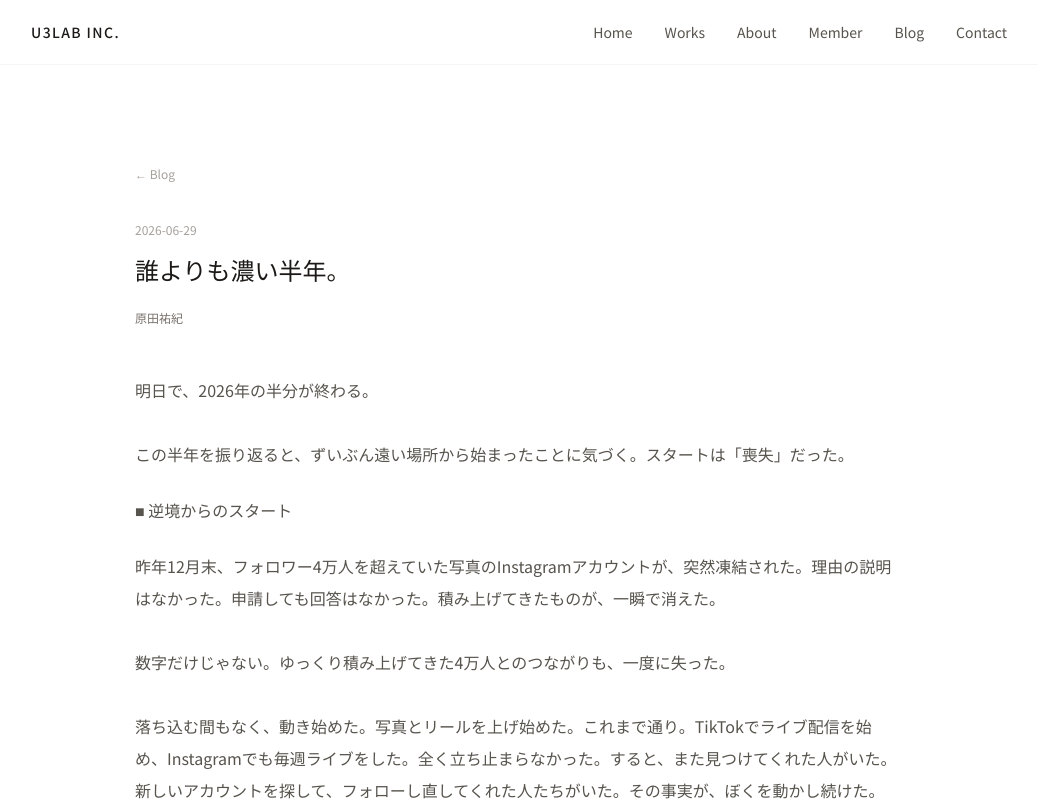
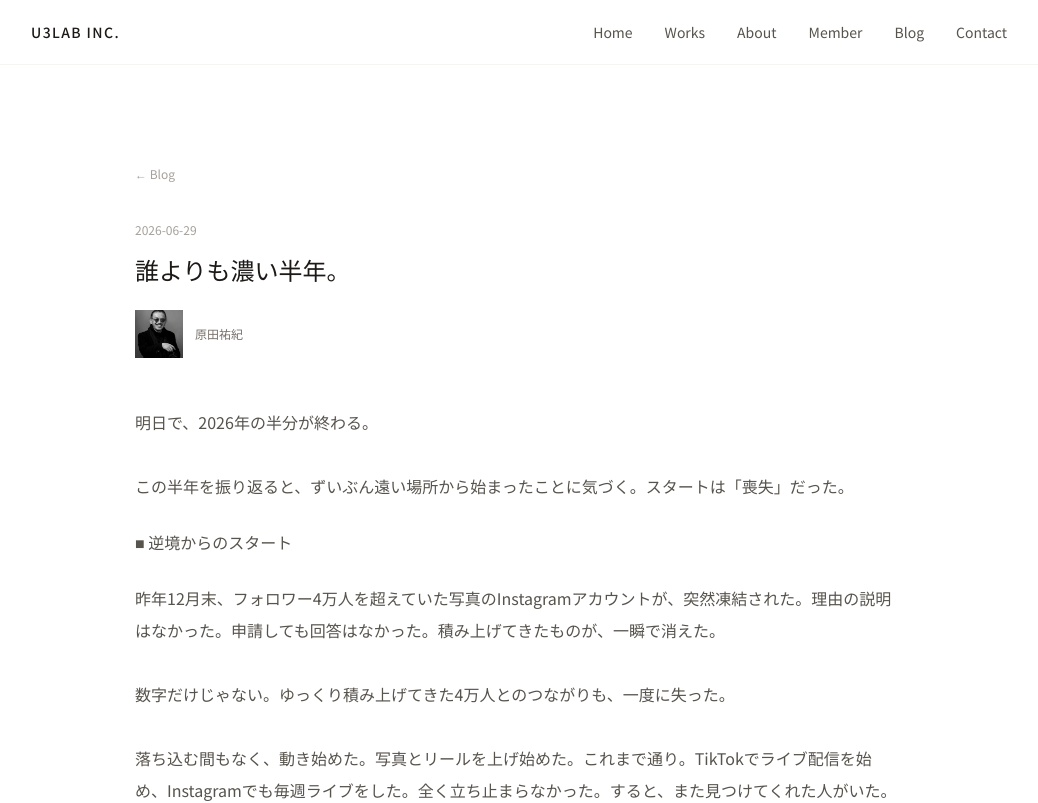
Before and after one commit to u3-lab/u3lab-site, a Next.js app: page /blog/2026-06-29 in a window 1280 px wide. Shown: the top 803 px of the page, without its empty margins (121-1159 px from the left). Built offline with nearby package versions, Linux system fonts and the light colour scheme.

Commit message:
blog: add author photo for 原田祐紀 (about-rep)

```diff
--- a/app/blog/[slug]/page.tsx
+++ b/app/blog/[slug]/page.tsx
@@ -12,7 +12,7 @@ const POSTS: Record<string, {
   '2026-06-29': {
     title: '誰よりも濃い半年。',
     date: '2026-06-29',
-    author: { name: '原田祐紀', photo: '' },
+    author: { name: '原田祐紀', photo: '/members/yuuki.png' },
     paragraphs: [
       '明日で、2026年の半分が終わる。\n\nこの半年を振り返ると、ずいぶん遠い場所から始まったことに気づく。スタートは「喪失」だった。',
       '■ 逆境からのスタート',
--- a/app/blog/page.tsx
+++ b/app/blog/page.tsx
@@ -11,7 +11,7 @@ const POSTS = [
     slug: '2026-06-29',
     title: '誰よりも濃い半年。',
     date: '2026-06-29',
-    author: { name: '原田祐紀', photo: '' },
+    author: { name: '原田祐紀', photo: '/members/yuuki.png' },
   },
   {
     slug: '2026-06-19',
```
Also changed, not shown: public/members/yuuki.png (added).
